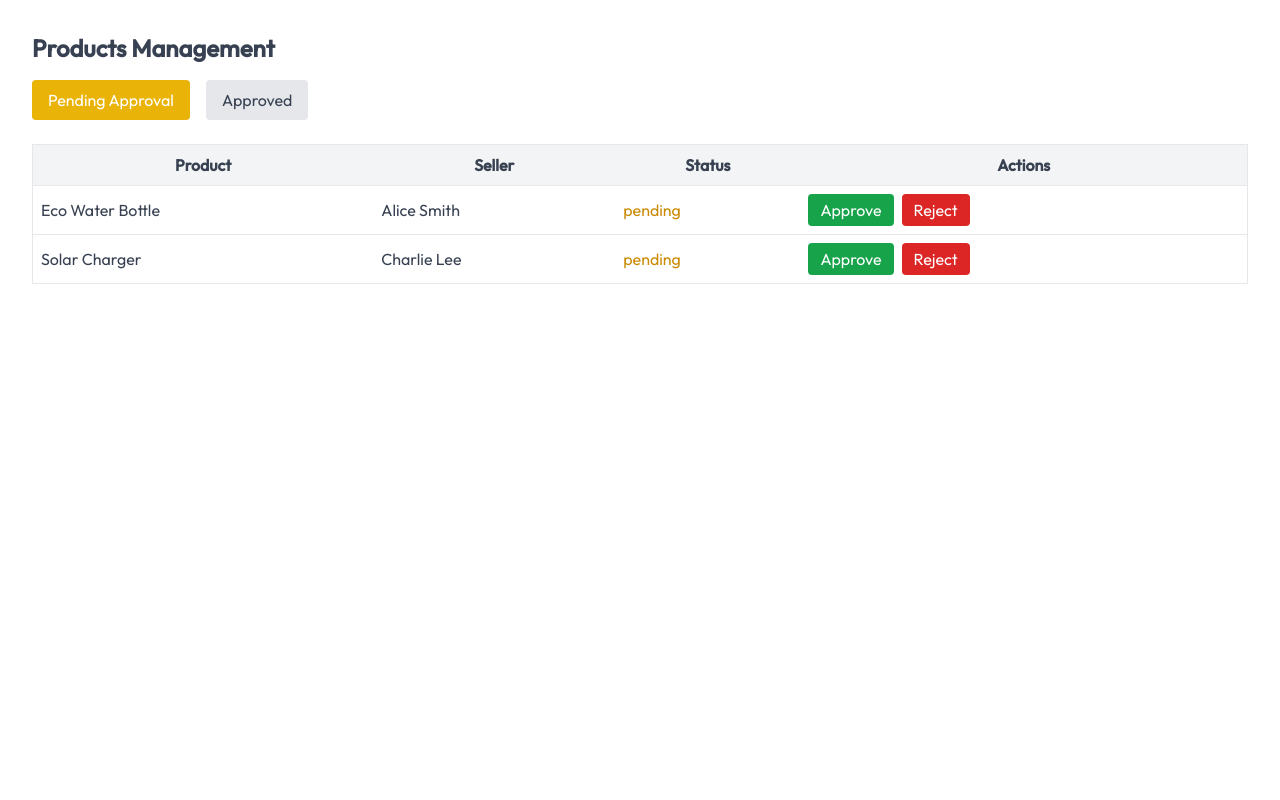
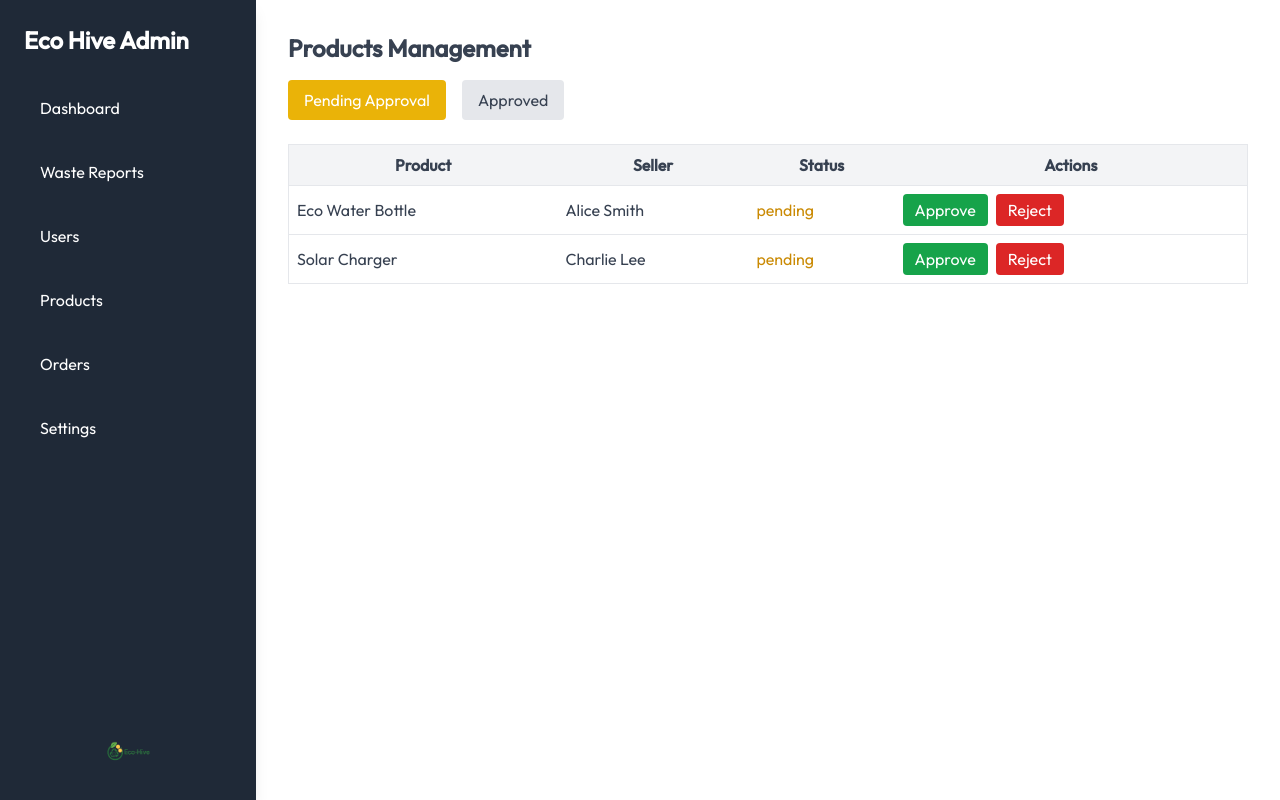
Before and after one commit to Ryanmrgo/Eco, a Next.js app: page /admin/products in a window 1280 px wide. Built offline with nearby package versions, Linux system fonts and the light colour scheme; no server answers; the database is empty.

Commit message:
sider bar added

```diff
--- a/app/admin/orders/page.jsx
+++ b/app/admin/orders/page.jsx
@@ -1,5 +1,6 @@
 "use client";
 import { useState } from "react";
+import AdminSidebar from "@/components/admin/AdminSidebar";
 
 const mockOrders = [
   { id: 1, user: "Alice Smith", product: "Eco Water Bottle", amount: 2, status: "delivered", date: "2025-09-20" },
@@ -12,7 +13,9 @@
   const [showDetails, setShowDetails] = useState(null);
 
   return (
-    <div className="p-8">
+    <div className="flex min-h-screen">
+      <AdminSidebar />
+      <div className="flex-1 p-8">
       <h1 className="text-2xl font-bold mb-4">Orders Management</h1>
       <table className="w-full border mb-6">
         <thead>
@@ -62,6 +65,7 @@
           </div>
         </div>
       )}
+      </div>
     </div>
   );
 }
--- a/app/admin/products/page.jsx
+++ b/app/admin/products/page.jsx
@@ -1,5 +1,6 @@
 "use client";
 import { useState } from "react";
+import AdminSidebar from "@/components/admin/AdminSidebar";
 
 const mockProducts = [
   { id: 1, name: "Eco Water Bottle", seller: "Alice Smith", status: "pending" },
@@ -21,7 +22,9 @@
   const filtered = products.filter(p => p.status === tab);
 
   return (
-    <div className="p-8">
+    <div className="flex min-h-screen">
+      <AdminSidebar />
+      <div className="flex-1 p-8">
       <h1 className="text-2xl font-bold mb-4">Products Management</h1>
       <div className="flex gap-4 mb-6">
         <button className={`px-4 py-2 rounded ${tab === "pending" ? "bg-yellow-500 text-white" : "bg-gray-200"}`} onClick={() => setTab("pending")}>Pending Approval</button>
@@ -58,6 +61,7 @@
           ))}
         </tbody>
       </table>
+      </div>
     </div>
   );
 }
--- a/app/admin/users/page.jsx
+++ b/app/admin/users/page.jsx
@@ -1,5 +1,6 @@
 "use client";
 import { useState } from "react";
+import AdminSidebar from "@/components/admin/AdminSidebar";
 
 const mockUsers = [
   { id: 1, name: "Alice Smith", email: "alice@email.com", status: "active" },
@@ -35,7 +36,9 @@
   }
 
   return (
-    <div className="p-8">
+    <div className="flex min-h-screen">
+      <AdminSidebar />
+      <div className="flex-1 p-8">
       <h1 className="text-2xl font-bold mb-4">Users Management</h1>
       <div className="flex items-center gap-4 mb-4">
         <input
@@ -118,6 +121,7 @@
           </div>
         </div>
       )}
+      </div>
     </div>
   );
 }
```
